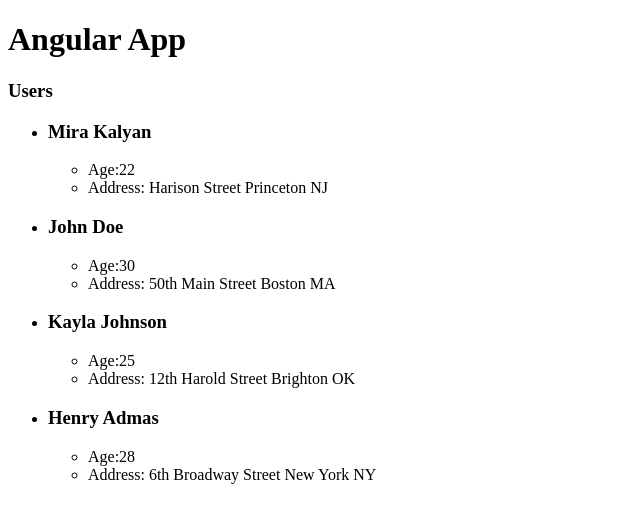
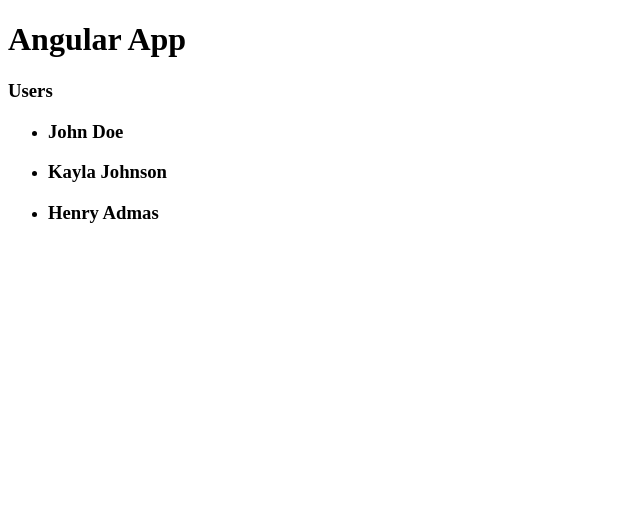
Before and after one commit to VisheshSingh/angular5-playground, an Angular app: page / in a window 1280 px wide. Shown: the top 522 px of the page, without its empty margins (0-640 px from the left). Built offline with nearby package versions, Linux system fonts and the light colour scheme.

Commit message:
ngIf conditionals

```diff
--- a/src/app/components/users/users.component.html
+++ b/src/app/components/users/users.component.html
@@ -1,10 +1,12 @@
 <h3>Users</h3>
-<ul>
+<ul *ngIf="loaded && users?.length > 0">
   <li *ngFor="let user of users">
     <h3>{{user.firstName}} {{user.lastName}}</h3>
-    <ul>
+    <ul *ngIf="showExtended">
       <li>Age:{{user.age}}</li>
       <li>Address: {{user.address.street}} {{user.address.city}} {{user.address.state}}</li>
     </ul>
   </li>
 </ul>
+
+<h4 *ngIf="!loaded">Loading Users...</h4>
--- a/src/app/components/users/users.component.ts
+++ b/src/app/components/users/users.component.ts
@@ -8,9 +8,13 @@
 })
 export class UsersComponent implements OnInit {
   users: User[];
+  showExtended: boolean = true;
+  loaded: boolean = false;
+
   constructor() {}
 
   ngOnInit() {
+    setTimeout(() => {
       this.users = [
         {
           firstName: "John",
@@ -44,16 +48,21 @@
         }
       ];
 
-    this.addUser({
-      firstName: "Mira",
-      lastName: "Kalyan",
-      age: 22,
-      address: {
-        street: "Harison Street",
-        city: "Princeton",
-        state: "NJ"
-      }
-    });
+      this.loaded = true;
+    }, 2000);
+
+    this.showExtended = false;
+
+    // this.addUser({
+    //   firstName: "Mira",
+    //   lastName: "Kalyan",
+    //   age: 22,
+    //   address: {
+    //     street: "Harison Street",
+    //     city: "Princeton",
+    //     state: "NJ"
+    //   }
+    // });
   }
 
   addUser(user) {
```
Lines whose indentation alone changed are shown as unchanged.
